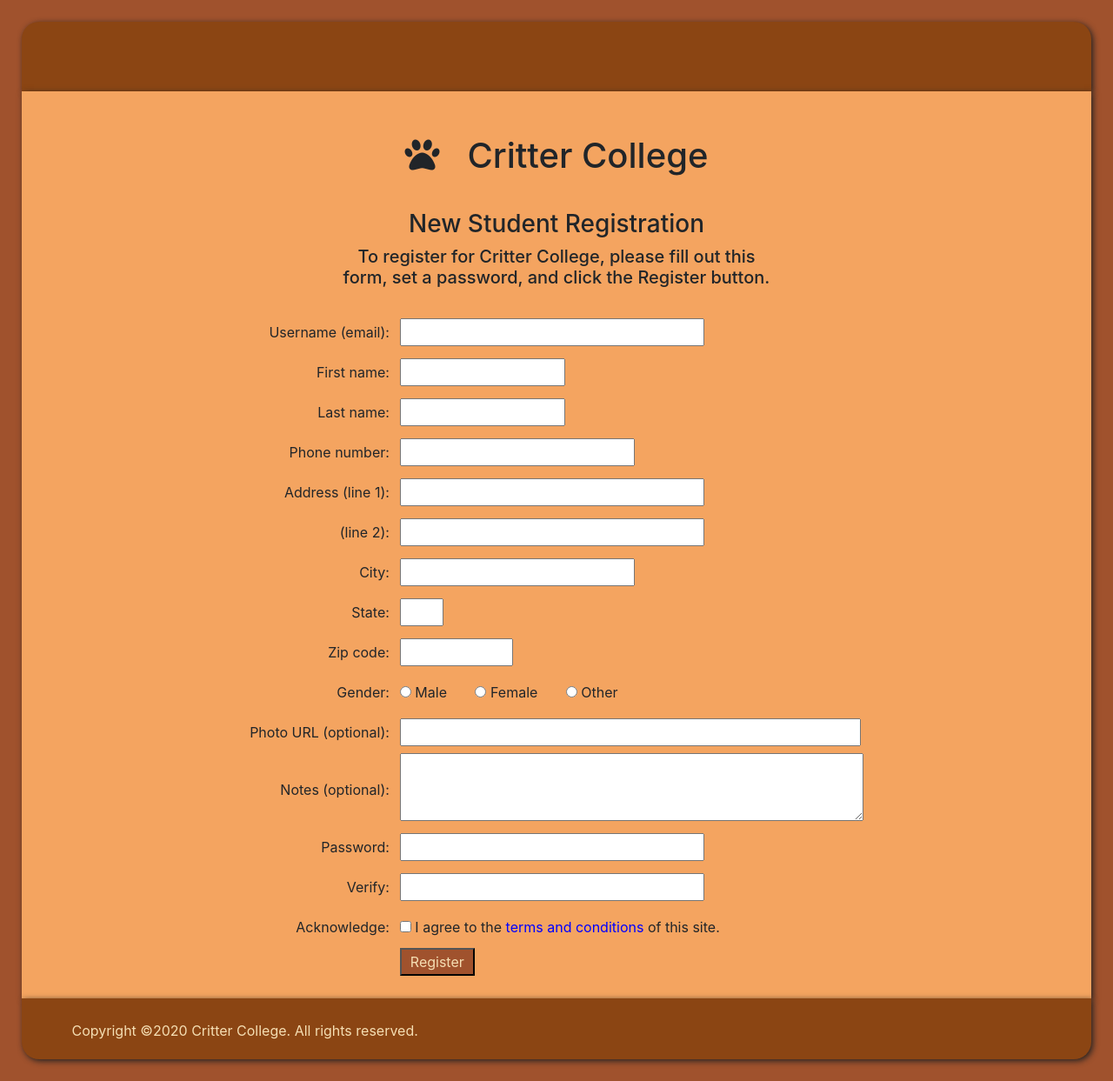
After one commit to kmjax/college, a PHP site: page /registration.php in a window 1280 px wide. The commit adds this page. Shown: the whole page at 87% size. Run offline with PHP 8.4, Linux system fonts and the light colour scheme; some libraries are stand-ins or nearby versions.

Commit message:
Added registration page and created database tables

```diff
--- a/css/styles.css
+++ b/css/styles.css
@@ -18,11 +18,11 @@ header {
   text-align: right;
 }
 
-#reg-login-link {
+.reg-login-link {
   color: skyblue;
 }
 
-#reg-login-link:hover {
+.reg-login-link:hover {
   color: blue;
   text-decoration: none;
 }
@@ -56,12 +56,31 @@ main {
   padding-bottom: 10px;
 }
 
+.radio-label {
+  margin: 10px 10px 0px 0px;
+  padding-bottom: 10px;
+}
+
+.checkbox-label {
+  margin: 10px 10px 0px 0px;
+  padding-bottom: 10px;
+}
+
 .login-input-text {
   font-family: monospace;
   padding: 2px 8px;
 }
 
-#login-button {
+.terms-link {
+  color: blue;
+}
+
+.terms-link:hover {
+  color: skyblue;
+  text-decoration: none;
+}
+
+.login-regis-button {
   background-color: sienna;
   color: wheat;
   padding: 2px 10px;
@@ -70,12 +89,6 @@ main {
 #login-hr {
   border: 3px solid saddlebrown;
   margin-top: 30px;
-}
-
-#registration-button {
-  background-color: sienna;
-  color: wheat;
-  padding: 2px 10px;
 }
 
 #learn-more-text {
--- a/index.html
+++ b/index.html
@@ -29,7 +29,7 @@
             <i class="fas fa-paw"></i> &nbsp; Critter College
           </div>
           <div class="col-lg-6" id="col-reg-login">
-            <a href="login.php" id="reg-login-link"
+            <a href="login.php" class="reg-login-link"
               ><i class="fas fa-sign-in-alt"></i> &nbsp; Register/Login</a
             >
           </div>
--- a/login.php
+++ b/login.php
@@ -59,7 +59,7 @@
                 </tr>
                 <tr>
                   <td></td>
-                  <td><button type="submit" name="loginButton" id="login-button">Login</button></td>
+                  <td><button type="submit" name="loginButton" class="login-regis-button" id="login-button">Login</button></td>
                 </tr>
                 <tr>
                   <td colspan="2"><hr id="login-hr"></td>
@@ -74,7 +74,7 @@
               <table>
                 <tr>
                   <td><p class="login-label">Register a new account:</p></td>
-                  <td><button type="submit" name="registrationButton" id="registration-button">Registration</button></td>
+                  <td><button type="submit" name="registrationButton" class="login-regis-button" id="registration-button">Registration</button></td>
                 </tr>
               </table>
             </form>
--- /dev/null
+++ b/registration.php
@@ -0,0 +1,144 @@
+<!DOCTYPE html>
+<html lang="en">
+  <head>
+    <meta charset="UTF-8" />
+    <meta
+      name="description"
+      content="College Site - PHP/MySQL Homework Assignment - 2020-12-09"
+    />
+    <meta name="author" content="Kelsey McClanahan" />
+    <meta name="viewport" content="width=device-width, initial-scale=1.0" />
+    <title>Critter College - Resgistration</title>
+    <link
+      rel="stylesheet"
+      href="https://cdn.jsdelivr.net/npm/bootstrap@4.5.3/dist/css/bootstrap.min.css"
+      integrity="sha384-TX8t27EcRE3e/ihU7zmQxVncDAy5uIKz4rEkgIXeMed4M0jlfIDPvg6uqKI2xXr2"
+      crossorigin="anonymous"
+    />
+    <script
+      src="https://kit.fontawesome.com/1c973cd7ab.js"
+      crossorigin="anonymous"
+    ></script>
+    <link rel="stylesheet" href="css/styles.css" />
+  </head>
+  <body>
+    <header>
+      <div class="container-lg">
+        <div class="row">
+          <p>&nbsp;</p>
+        </div>
+      </div>
+    </header>
+    <main>
+      <div class="container-lg">
+        <div class="row">
+          <div class="col-lg-12">
+            <h1 id="login-title-text">
+              <i class="fas fa-paw"></i> &nbsp; Critter College
+            </h1>
+          </div>
+        </div>
+        <div class="row">
+          <div class="col-lg-12">
+            <h3 class="p-center">New Student Registration</h3>
+          </div>
+        </div>
+        <div class="row">
+          <div class="col-lg-12">
+            <h5 class="p-center">To register for Critter College, please fill out this <br>form, set a password, and click the Register button.</h5>
+          </div>
+        </div>
+        <div class="row">
+          <div class="col-lg-12" id="login-area">
+            <form action="process-login.php" method="POST">
+              <table>
+                <tr>
+                  <td><p class="login-label">Username (email):</p></td>
+                  <td><input type='text' name='userName' size='32' class='login-input-text' value=''></td>
+                </tr>
+                <tr>
+                  <td><p class="login-label">First name:</p></td>
+                  <td><input type='text' name='firstName' size='16' class='login-input-text' id="first-name" value=''></td>
+                </tr>
+                <tr>
+                  <td><p class="login-label">Last name:</p></td>
+                  <td><input type='text' name='lastName' size='16' class='login-input-text' id="last-name" value=''></td>
+                </tr>
+                <tr>
+                  <td><p class="login-label">Phone number:</p></td>
+                  <td><input type='text' name='phoneNumber' size='24' class='login-input-text' id="phone-number" value=''></td>
+                </tr>
+                <tr>
+                  <td><p class="login-label">Address (line 1):</p></td>
+                  <td><input type='text' name='addressLine1' size='32' class='login-input-text' id="address-line-1" value=''></td>
+                </tr>
+                <tr>
+                  <td><p class="login-label">(line 2):</p></td>
+                  <td><input type='text' name='addressLine2' size='32' class='login-input-text' id="address-line-2" value=''></td>
+                </tr>
+                <tr>
+                  <td><p class="login-label">City:</p></td>
+                  <td><input type='text' name='city' size='24' class='login-input-text' id="city" value=''></td>
+                </tr>
+                <tr>
+                  <td><p class="login-label">State:</p></td>
+                  <td><input type='text' name='stateCode' size='2' class='login-input-text' id="state-code" value=''></td>
+                </tr>
+                <tr>
+                  <td><p class="login-label">Zip code:</p></td>
+                  <td><input type='text' name='zipCode' size='10' class='login-input-text' id="zip-code" value=''></td>
+                </tr>
+                <tr>
+                  <td><p class="login-label">Gender:</p></td>
+                  <td>
+                    <input type="radio" id="gender-male" name="gender" value="M">
+                    <label for="gender-male" class="radio-label">Male</label>&nbsp;&nbsp;&nbsp;&nbsp;
+                    <input type="radio" id="gender-female" name="gender" value="F">
+                    <label for="gender-female" class="radio-label">Female</label>&nbsp;&nbsp;&nbsp;&nbsp;
+                    <input type="radio" id="gender-other" name="gender" value="X">
+                    <label for="gender-other" class="radio-label">Other</label>
+                  </td>
+                </tr>
+                <tr>
+                  <td><p class="login-label">Photo URL (optional):</p></td>
+                  <td><input type='text' name='photoURL' size='50' class='login-input-text' id="photo-url" value=''></td>
+                </tr>
+                <tr>
+                  <td><p class="login-label">Notes (optional):</p></td>
+                  <td><textarea name='notes' rows='3' cols='50' class='login-input-text' id="notes" value=''></textarea></td>
+                </tr>
+                <tr>
+                  <td><p class="login-label">Password:</p></td>
+                  <td><input type='text' name='userPassword' size='32' class='login-input-text' value=''></td>
+                </tr>
+                <tr>
+                  <td><p class="login-label">Verify:</p></td>
+                  <td><input type='text' name='verifyPassword' size='32' class='login-input-text' value=''></td>
+                </tr>
+                <tr>
+                  <td><p class="login-label">Acknowledge:</p></td>
+                  <td><input type='checkbox' name='iAgreeBox' value='agree'>
+                  <label for="iAgreeBox" class="checkbox-label">I agree to the <a href="#" class="terms-link">terms and conditions</a> of this site.</label></td>
+                </tr>
+                <tr>
+                  <td></td>
+                  <td><button type="submit" name="registerButton" class="login-regis-button" id="register-button">Register</button></td>
+                </tr>
+
+              </table>
+            </form>
+          </div>
+        </div>
+      </div>
+    </main>
+    <footer>
+      <div class="container-lg">
+        <div class="row">
+          <p id="footer-text">
+            Copyright &copy;2020 Critter College. All rights reserved.
+          </p>
+        </div>
+      </div>
+    </footer>
+  </body>
+</html>
```
Also changed, not shown: README.md.
